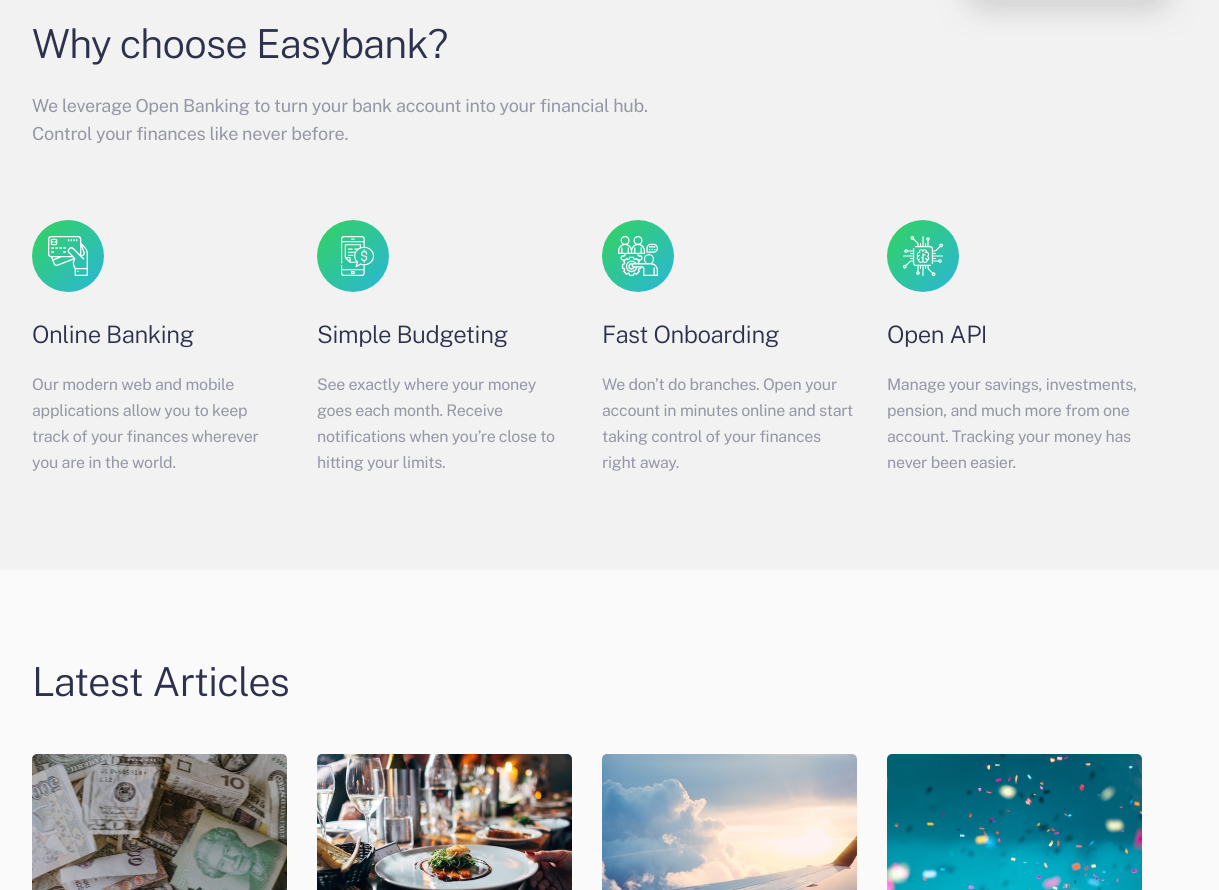
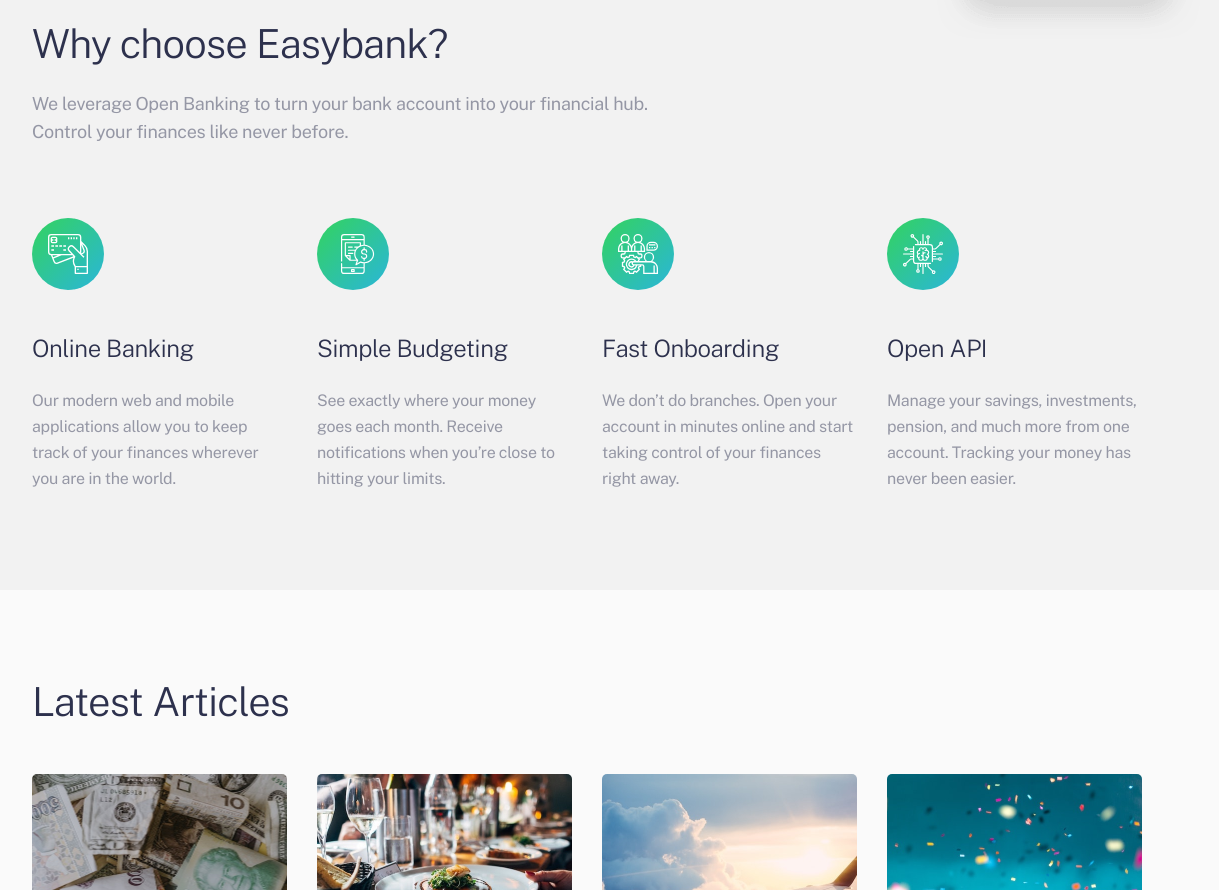
Before and after one commit to ThiCode126/fem-easybank, a website built with Parcel: page index.html in a window 1536 px wide. Shown: the part 820-1710 px from the top of the page, without its empty margins (181-1400 px from the left). Built offline with nearby package versions, Linux system fonts and the light colour scheme; files whose address does not match are found by name.

Commit message:
Up Design

```diff
--- a/style/body.scss
+++ b/style/body.scss
@@ -54,6 +54,10 @@
 
         .head {
             margin-bottom: 56px;
+
+            .details {
+                margin-top: 14px;
+            }
         }
 
         .my-grid {
@@ -64,7 +68,7 @@
             line-height: 25px;
             letter-spacing: -0.234375px;
             color: $lightGrey;
-            margin: 14px 0 0;
+            margin: 0;
         }
 
         .third-title {
@@ -73,6 +77,7 @@
             line-height: 28px;
             letter-spacing: -0.357143px;
             color: $darkGrey;
+            margin: 24px 0 16px;
         }
     }
 
@@ -204,6 +209,7 @@
 
             .my-grid {
                 gap: 30px;
+                grid-template-rows: 278px;
 
 
                 .details {
@@ -225,6 +231,7 @@
                 line-height: 28px;
                 letter-spacing: -0.428571px;
                 color: $darkGrey;
+                margin: 40px 0 26px;
             }
         }
 
```
